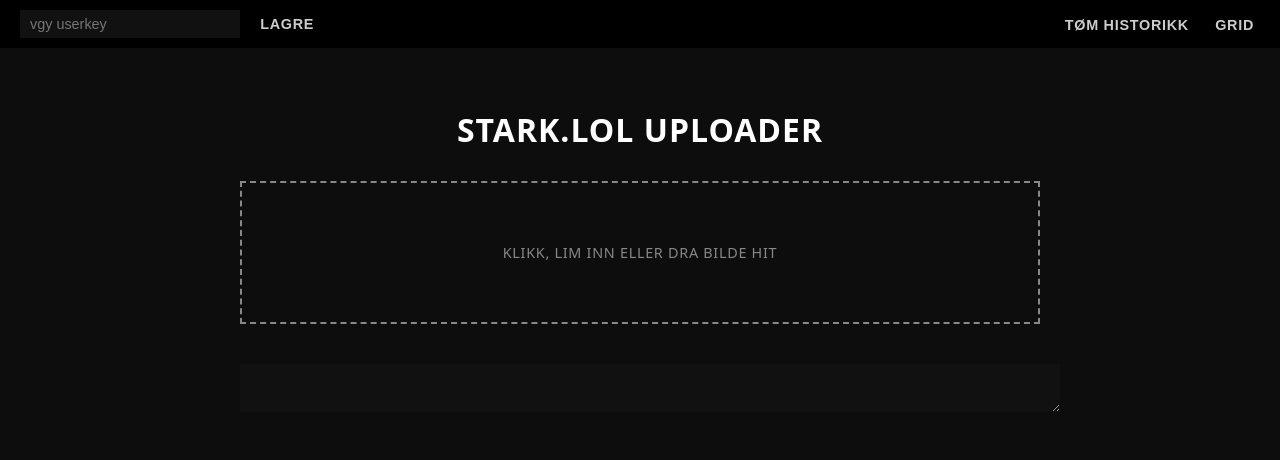
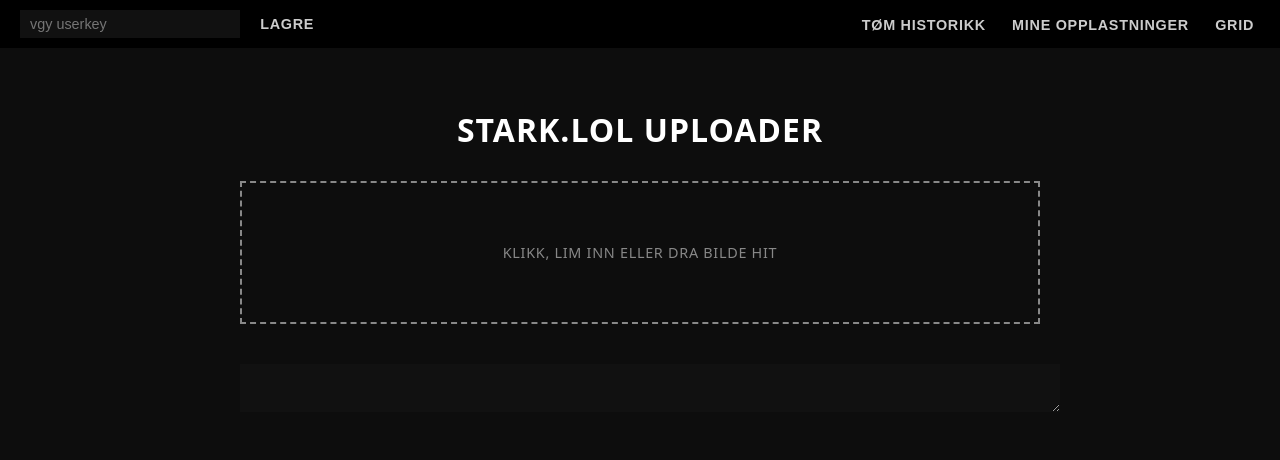
Before and after one commit to Saksbehandler/stark.lol, a plain HTML site: page index.html in a window 1280 px wide. Drawn offline with Linux system fonts and the light colour scheme.

Commit message:
chore (html): History button

```diff
--- a/index.html
+++ b/index.html
@@ -192,6 +192,7 @@
     </div>
     <div>
       <button onclick="clearHistory()">Tøm historikk</button>
+      <button onclick="window.open('https://vgy.me/account/uploads', '_blank')">Mine opplastninger</button>
       <button id="viewToggle" onclick="toggleView()">Grid</button>
     </div>
   </div>
```
